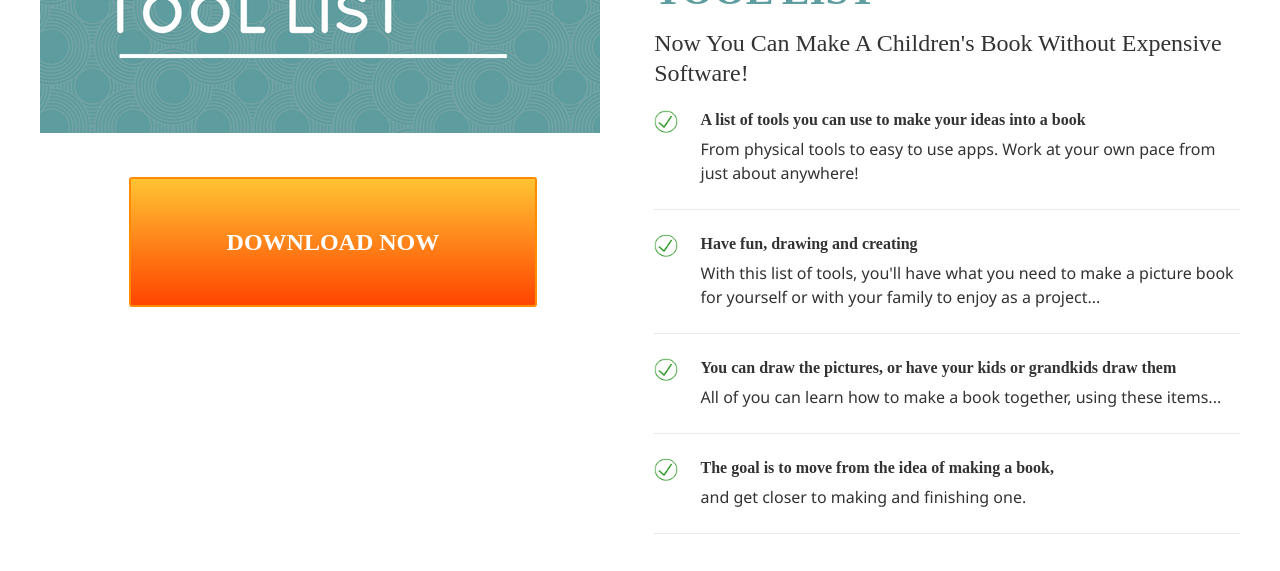
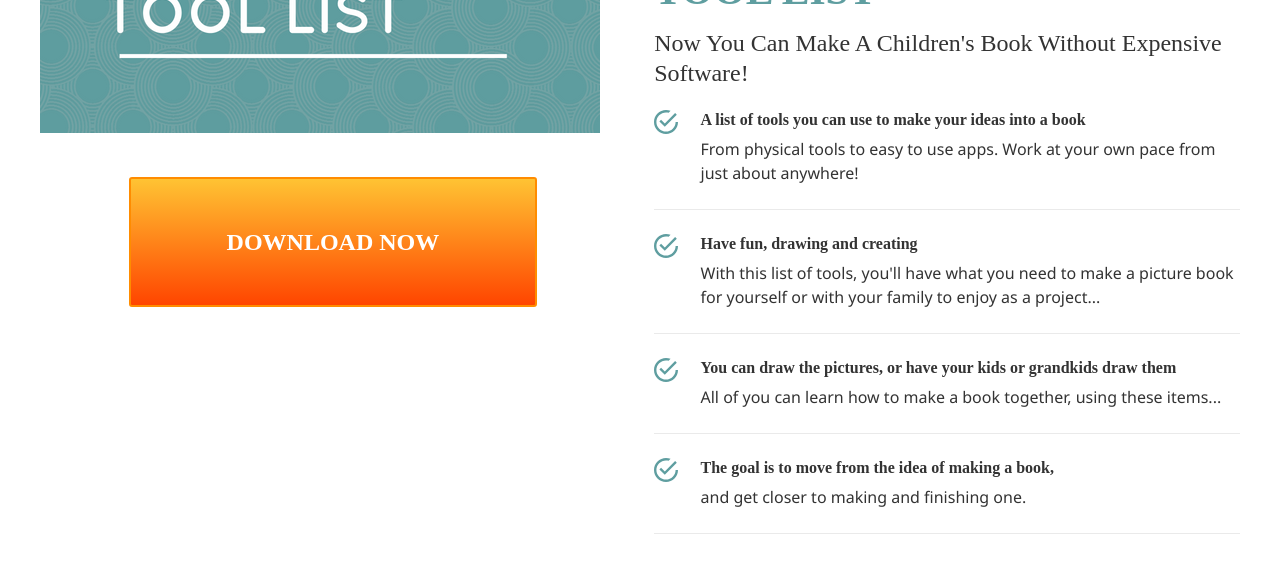
Before and after one commit to fourthirty-two/drawingstobook, a Jekyll site: the page built from index.html, in a window 1280 px wide. Shown: the part 324-895 px from the top of the page. Built offline with Jekyll 4.4.1, drawn with Linux system fonts in a browser that asks for light colours; some web fonts are replaced; a script that is not in the unit is left out; comment, search, counter and statistics services are not loaded.

Commit message:
:pencil: new checkbox images

```diff
--- a/_layouts/landing-page.html
+++ b/_layouts/landing-page.html
@@ -53,7 +53,7 @@ layout: default
 
         <div class="comment">
           <div class="comment-image">
-            <img src="{{ site.data.global.url }}/images/checkmark.png">
+            <img src="{{ site.data.global.url }}/images/check-circle-outline.svg">
           </div>
           <div class="comment-content">
             <h1>
```
Also changed, not shown: images/check-circle-outline.svg (added).
